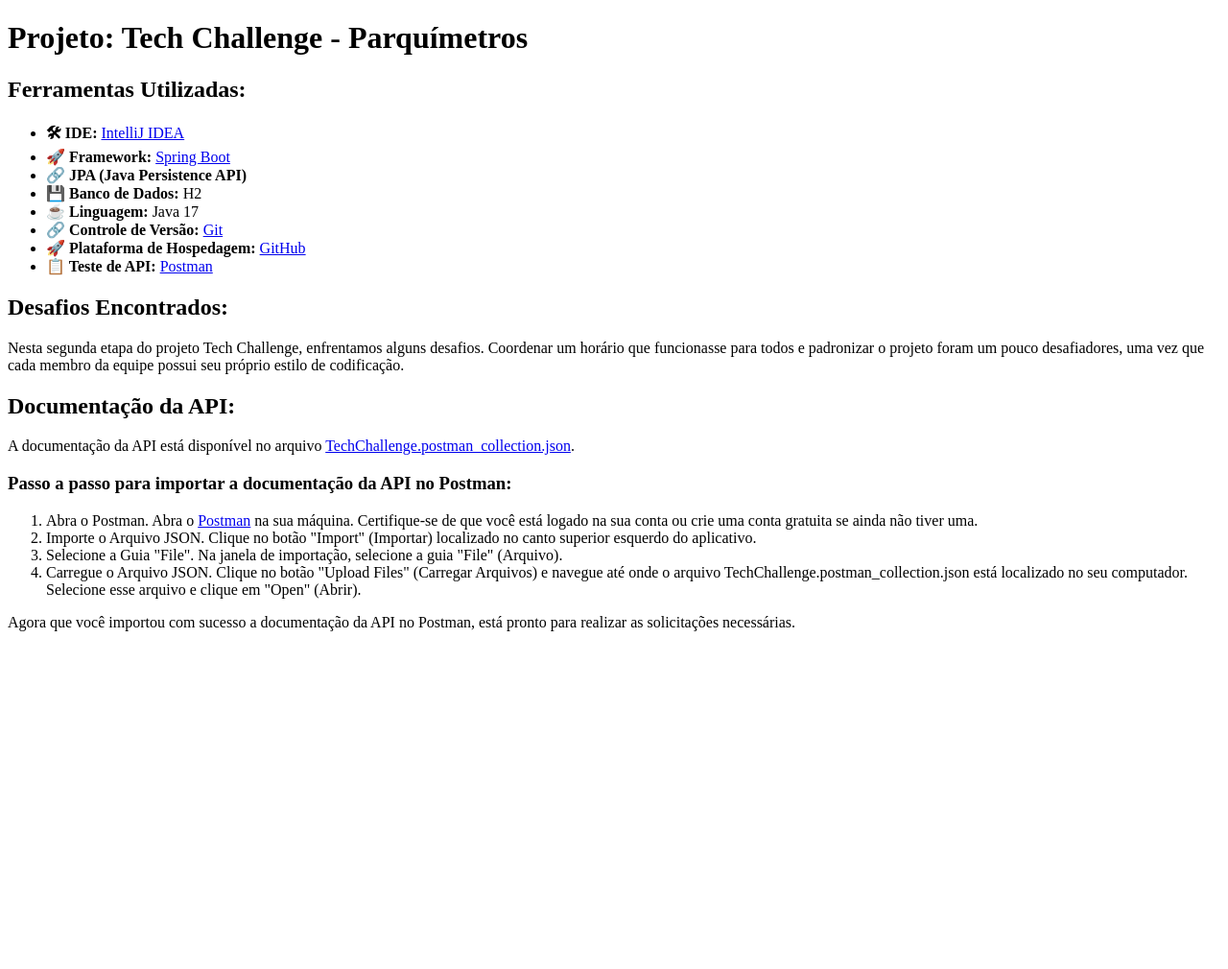
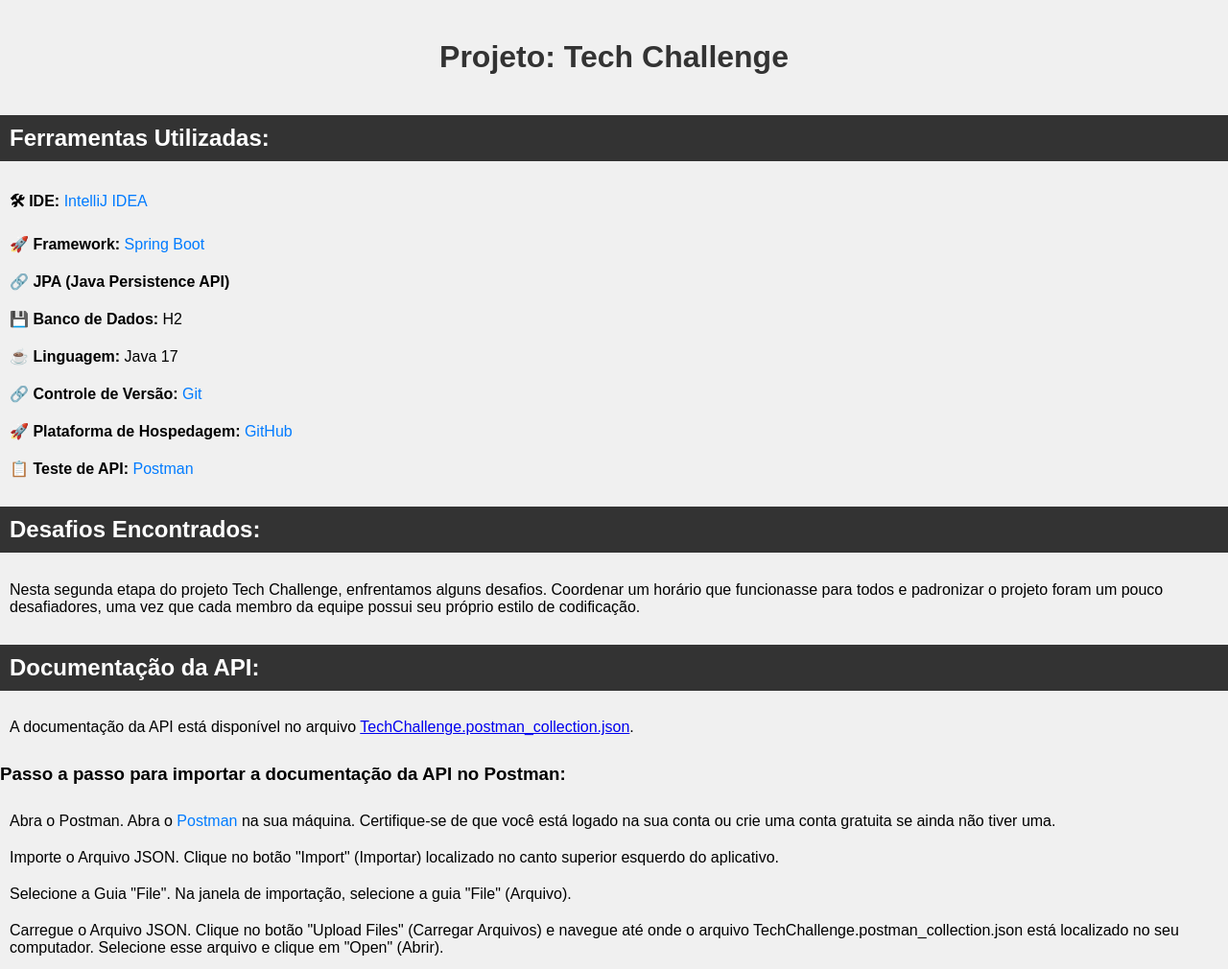
Before and after one commit to Thalita-ribeiro/Tech-Challenge, a plain HTML site: page index.html in a window 1280 px wide. Shown: the top 1010 px of the page at 96% size. Before the commit the page ends 800 px from the top, so only its background shows below. Drawn offline with Linux system fonts and the light colour scheme.

Commit message:
Update index.html

```diff
--- a/index.html
+++ b/index.html
@@ -1,14 +1,58 @@
 <!DOCTYPE html>
 <html lang="en">
-
 <head>
     <meta charset="UTF-8">
     <meta name="viewport" content="width=device-width, initial-scale=1.0">
-    <title>Projeto: Tech Challenge - Parquímetros</title>
+    <title>Projeto: Tech Challenge</title>
+    <style>
+        body {
+            font-family: Arial, sans-serif;
+            background-color: #f0f0f0;
+            margin: 0;
+            padding: 0;
+        }
+
+        h1 {
+            text-align: center;
+            color: #333;
+            padding: 20px;
+        }
+
+        h2 {
+            background-color: #333;
+            color: #fff;
+            padding: 10px;
+        }
+
+        ul {
+            list-style: none;
+            padding: 0;
+        }
+
+        li {
+            padding: 10px;
+        }
+
+        li a {
+            color: #007bff;
+            text-decoration: none;
+        }
+
+        p {
+            padding: 10px;
+        }
+
+        ol {
+            padding: 0;
+        }
+
+        ol li {
+            padding: 10px;
+        }
+    </style>
 </head>
-
 <body>
-    <h1>Projeto: Tech Challenge - Parquímetros</h1>
+    <h1>Projeto: Tech Challenge</h1>
 
     <h2>Ferramentas Utilizadas:</h2>
     <ul>
@@ -24,33 +68,24 @@
 
     <h2>Desafios Encontrados:</h2>
     <p>
-        Nesta segunda etapa do projeto Tech Challenge, enfrentamos alguns desafios. Coordenar um horário que funcionasse
-        para todos e padronizar o projeto foram um pouco desafiadores, uma vez que cada membro da equipe possui seu
-        próprio estilo de codificação.
+        Nesta segunda etapa do projeto Tech Challenge, enfrentamos alguns desafios. Coordenar um horário que funcionasse para todos e padronizar o projeto foram um pouco desafiadores, uma vez que cada membro da equipe possui seu próprio estilo de codificação.
     </p>
 
     <h2>Documentação da API:</h2>
     <p>
-        A documentação da API está disponível no arquivo <a
-            href="doc/TechChallenge.postman_collection.json">TechChallenge.postman_collection.json</a>.
+        A documentação da API está disponível no arquivo <a href="doc/TechChallenge.postman_collection.json">TechChallenge.postman_collection.json</a>.
     </p>
 
     <h3>Passo a passo para importar a documentação da API no Postman:</h3>
     <ol>
-        <li>Abra o Postman. Abra o <a href="https://www.postman.com/">Postman</a> na sua máquina. Certifique-se de que
-            você está logado na sua conta ou crie uma conta gratuita se ainda não tiver uma.</li>
-        <li>Importe o Arquivo JSON. Clique no botão "Import" (Importar) localizado no canto superior esquerdo do
-            aplicativo.</li>
+        <li>Abra o Postman. Abra o <a href="https://www.postman.com/">Postman</a> na sua máquina. Certifique-se de que você está logado na sua conta ou crie uma conta gratuita se ainda não tiver uma.</li>
+        <li>Importe o Arquivo JSON. Clique no botão "Import" (Importar) localizado no canto superior esquerdo do aplicativo.</li>
         <li>Selecione a Guia "File". Na janela de importação, selecione a guia "File" (Arquivo).</li>
-        <li>Carregue o Arquivo JSON. Clique no botão "Upload Files" (Carregar Arquivos) e navegue até onde o arquivo
-            TechChallenge.postman_collection.json está localizado no seu computador. Selecione esse arquivo e clique em
-            "Open" (Abrir).</li>
+        <li>Carregue o Arquivo JSON. Clique no botão "Upload Files" (Carregar Arquivos) e navegue até onde o arquivo TechChallenge.postman_collection.json está localizado no seu computador. Selecione esse arquivo e clique em "Open" (Abrir).</li>
     </ol>
 
     <p>
-        Agora que você importou com sucesso a documentação da API no Postman, está pronto para realizar as solicitações
-        necessárias.
+        Agora que você importou com sucesso a documentação da API no Postman, está pronto para realizar as solicitações necessárias.
     </p>
 </body>
-
 </html>
```
